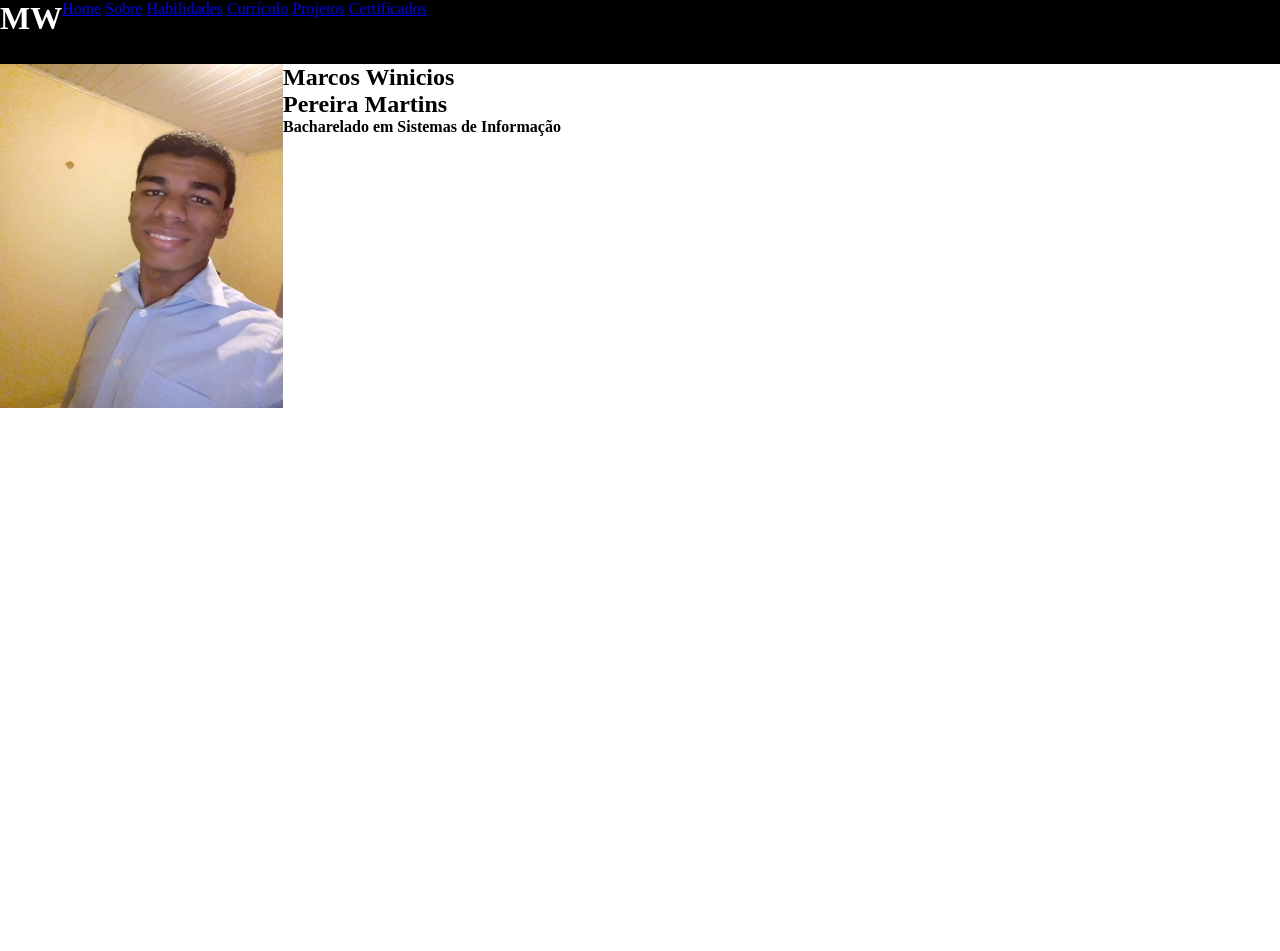
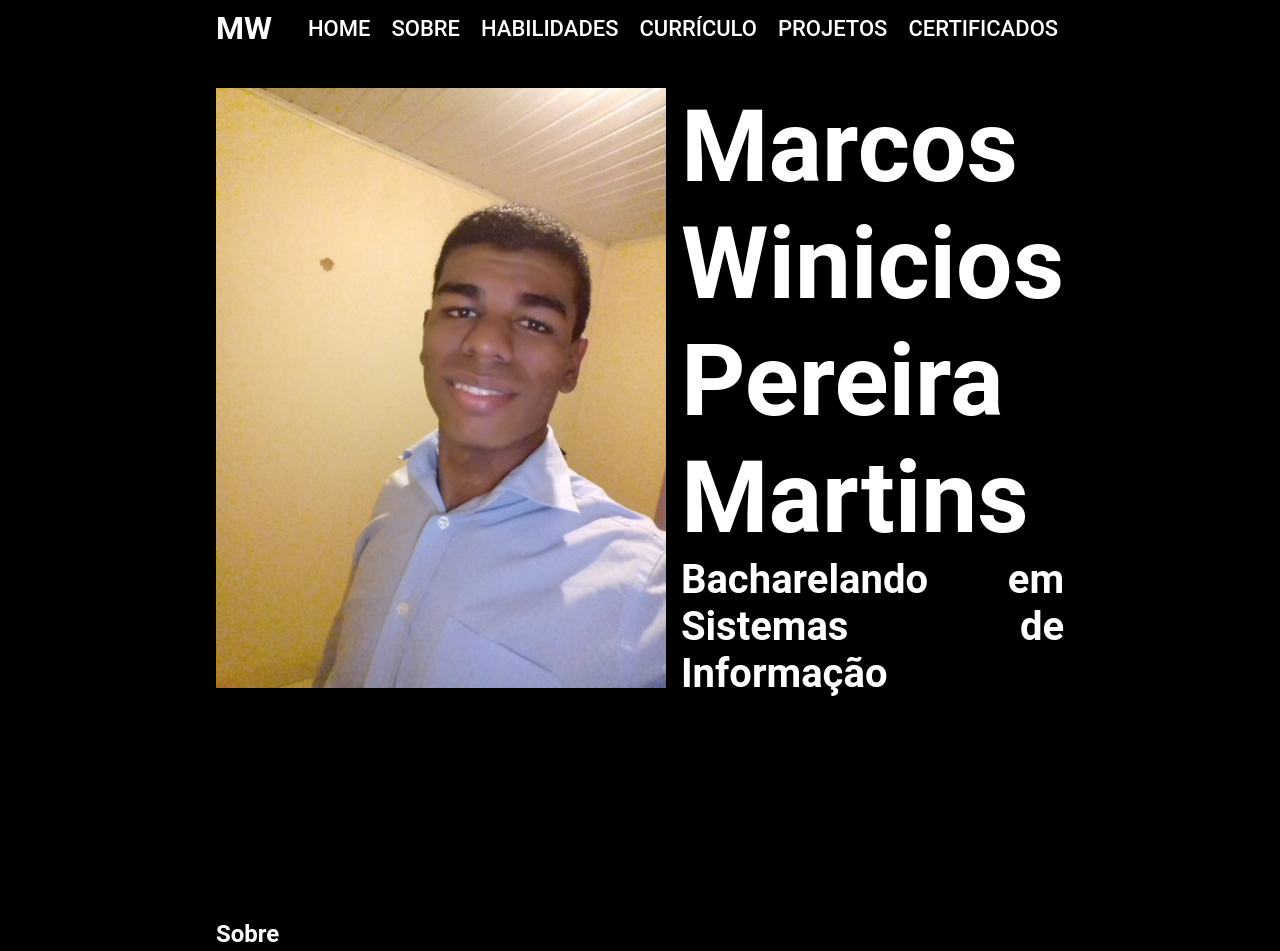
Before and after one commit to MarcosWinicios/portifolio, a plain HTML site: page index.html in a window 1280 px wide. Shown: the top 951 px of the page. Before the commit the page ends 864 px from the top, so only its background shows below. Drawn offline with Linux system fonts and the light colour scheme.

Commit message:
Refactoring code

```diff
--- a/index.html
+++ b/index.html
@@ -4,31 +4,52 @@
     <meta charset="UTF-8">
     <meta name="viewport" content="width=device-width, initial-scale=1.0">
     <title>Document</title>
-    <link rel="stylesheet" href="style.css">
+    <link rel="stylesheet" href="main.css">
 </head>
 <body>
     <div id="grid-container">
-        <header id="cabecalho">
-            <div id="logo"><h1>MW</h1></div>
+        <header id="head">
+            <div id="logo">
+                <a href="#home">
+                    <h1>MW</h1>
+                </a>
+            </div>
             <nav id="menu">
-                <a class="itemmenu" href="#home" id="linkhome">Home</a>
-                <a class="itemmenu" href="#sobre" id="linksobre">Sobre</a>
-                <a class="itemmenu" href="#habilidades" id="linkhabilidades">Habilidades</a>
-                <a class="itemmenu" href="#curriculo" id="linkcurriculo">Currículo</a>
-                <a class="itemmenu" href="#projetos" id="linkprojetos">Projetos</a>
-                <a class="itemmenu" href="#certificados" id="linkcertificados">Certificados</a>
+                <a class="itemmenu" href="#home" id="linkhome">HOME</a>
+                <a class="itemmenu" href="#about" id="linksobre">SOBRE</a>
+                <a class="itemmenu" href="#skills" id="linkhabilidades">HABILIDADES</a>
+                <a class="itemmenu" href="#curriculum" id="linkcurriculo">CURRÍCULO</a>
+                <a class="itemmenu" href="#projects" id="linkprojetos">PROJETOS</a>
+                <a class="itemmenu" href="#certificates" id="linkcertificados">CERTIFICADOS</a>
             </nav>
         </header>
 
-        <section id="home">
-            <div>
-                <img id="profile" src="./assets/myimg.jpeg" alt="Marcos Winicios">
+        <section class="page" id="home">
+            <div class="item item-1" id="profile-image">
+                <img src="./assets/myimg.jpeg" alt="Marcos">
             </div>
-            <div>
-                <h1>Marcos Winicios <br> Pereira Martins</h1>
-                <h4>Bacharelado em Sistemas de Informação</h4>
+            <div class="item item-2" id="main-text">
+                <h1>Marcos Winicios</h1>
+                <h1>Pereira Martins</h1>
+                <h4>Bacharelando em Sistemas de Informação</h4>
             </div>
 
+        </section>
+        <section class="page" id="about">
+            <h1>Sobre</h1>
+
+        </section>
+        <section class="page" id="skills">
+            <h1>Skills</h1>
+        </section>
+        <section class="page" id="curriculum">
+            <h1>Currículo</h1>
+        </section>
+        <section  class="page" id="projects">
+            <h1>Projetos</h1>
+        </section>
+        <section  class="page" id="certificates">
+            <h1>Certificados</h1>
         </section>
     </div>
 
--- /dev/null
+++ b/layout.css
@@ -0,0 +1,93 @@
+*{
+    padding: 0;
+    margin: 0;
+    font-family: Roboto;
+
+}
+
+#grid-container{
+    width: 100vw;
+    height: 100%;
+
+    display: grid;
+    grid-template-columns: 1fr 4fr 1fr;
+    grid-template-rows:7vh 100vh 100vh 100vh 100vh 100vh 100vh;
+    grid-template-areas:
+        ". header ."
+        ". home ."
+        ". about ."
+        ". skills ."
+        ". curriculum ."
+        ". projects ."
+        ". certificates ."
+    ;
+    grid-gap: 32px;
+
+}
+#head{
+    grid-area: header;
+    top: 0;
+    position: sticky;
+    position: -webkit-sticky;
+    justify-content: space-between;
+    align-items: center;
+    display: flex;
+}
+#home{
+    grid-area: home;
+    display: flex;
+    align-items: stretch;
+    justify-content: space-between;
+
+
+}
+#home .item{
+    background-color: rgb(0, 0, 0);
+}
+
+#home .item-1{
+    flex: 1;
+}
+#home  .item-2{
+    margin-left: 15px;
+    flex: 2;
+}
+#profile-image{
+
+
+}
+#profile-image img{
+    width: 450px;
+
+}
+
+#main-text{
+    display: flex;
+    justify-content: space-between;
+    flex-direction: column;
+    text-align: justify;
+    height: max-content;
+}
+#main-text h1{
+    font-size: 100px;
+}
+#main-text h4{
+
+    font-size: 40px;
+}
+
+ #about{
+    grid-area: about;
+ }
+ #skills{
+    grid-area: skills;
+ }
+ #curriculum{
+    grid-area: curriculum;
+ }
+ #projects{
+    grid-area: projects;
+ }
+ #certificates{
+    grid-area: certificates;
+ }
--- /dev/null
+++ b/main.css
@@ -0,0 +1,2 @@
+@import url("./layout.css");
+@import url("./style.css");
--- a/style.css
+++ b/style.css
@@ -1,32 +1,35 @@
-*{
-    padding: 0;
-    margin: 0;
+#grid-container{
+    background: rgb(0, 0, 0);
 }
-
-#grid-container{
-    display: grid;
-    grid-template-columns: auto;
-    grid-template-rows: 64px 800px;
-    grid-template-areas:
-        "header"
-        "home"
-    ;
+a{
+    text-decoration: none;
 }
-#cabecalho{
-    grid-area: header;
-    position: sticky;
-    top: 0;
-    height: 64px;
-    display: flex;
-    background-color: #000000;
+.page{
+    background-color: rgb(0, 0, 1);
+}
+.page h1{
     color: #ffffff;
 }
 
-#home{
-    grid-area: home;
-    display: flex;
+#head{
+    background-color: rgb(0, 0, 0, 0.9);
 }
-#profile{
-    width: 283px;
-    height: 344px;
+#head a{
+    color: #ffffff;
 }
+
+#menu a{
+    font-size: 22px;
+    font-weight: 500;
+    padding: 3px 6px;
+    margin-left: 5px;
+}
+
+#menu a:hover{
+    padding-bottom: 10px;
+    border-bottom: solid 5px #ffffff;
+}
+
+#main-text{
+    color: #ffffff;
+}
```
